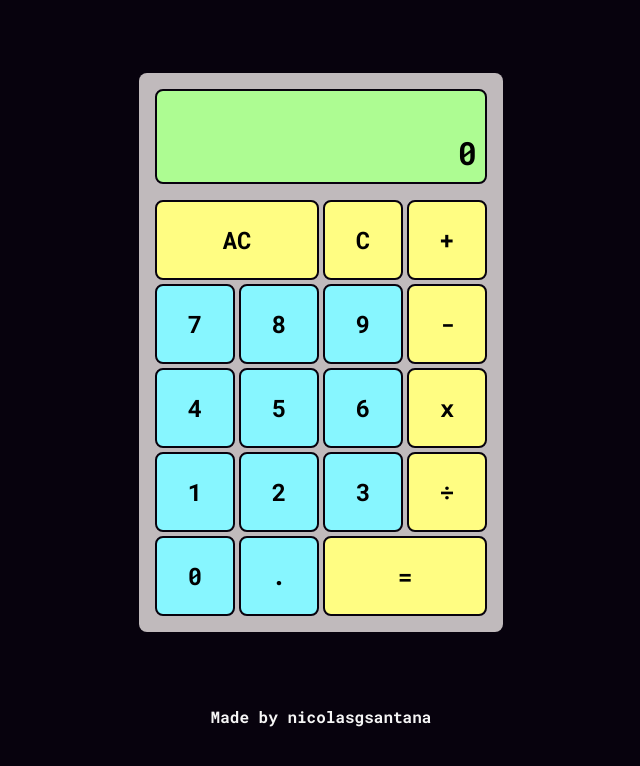
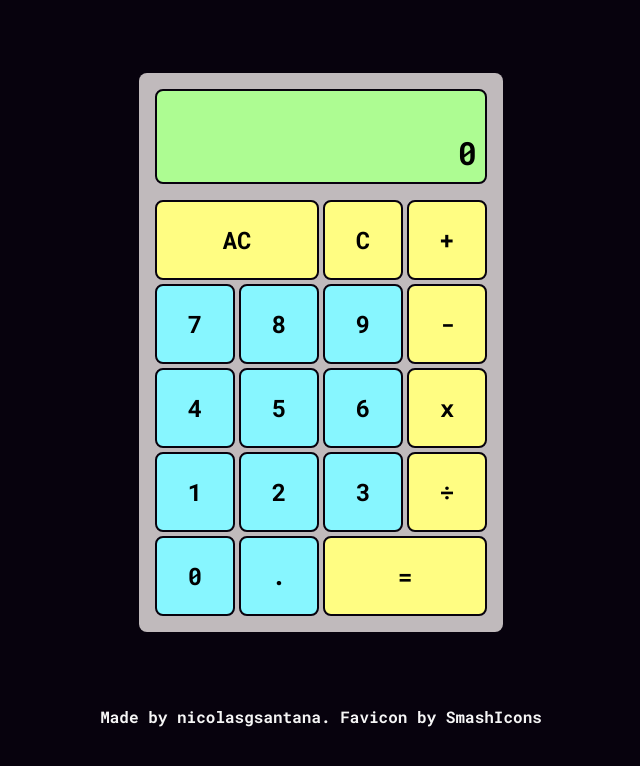
Before and after one commit to nicolasgsantana/calculator, a plain HTML site: page index.html in a window 1280 px wide. Shown: the whole page, without its empty margins (319-959 px from the left). Drawn offline with Linux system fonts and the light colour scheme.

Commit message:
Add favicon with credits

```diff
--- a/index.html
+++ b/index.html
@@ -5,6 +5,7 @@
   <meta charset="UTF-8">
   <meta name="viewport" content="width=device-width, initial-scale=1.0">
   <title>Calculator</title>
+  <link rel="shortcut icon" href="favicon.ico" type="image/x-icon">
   <link rel="stylesheet" href="./css/style.css">
   <script src="./js/script.js" defer></script>
 </head>
@@ -50,7 +51,8 @@
       </div>
     </div>
   </main>
-  <footer>Made by <a href="https://github.com/nicolasgsantana" target="_blank">nicolasgsantana</a></footer>
+  <footer>Made by <a href="https://github.com/nicolasgsantana" target="_blank">nicolasgsantana</a>. Favicon by <a
+      href="https://www.flaticon.com/free-icons/division" target="_blank">SmashIcons</a></footer>
 </body>
 
 </html>
```
Also changed, not shown: favicon.ico (added).
